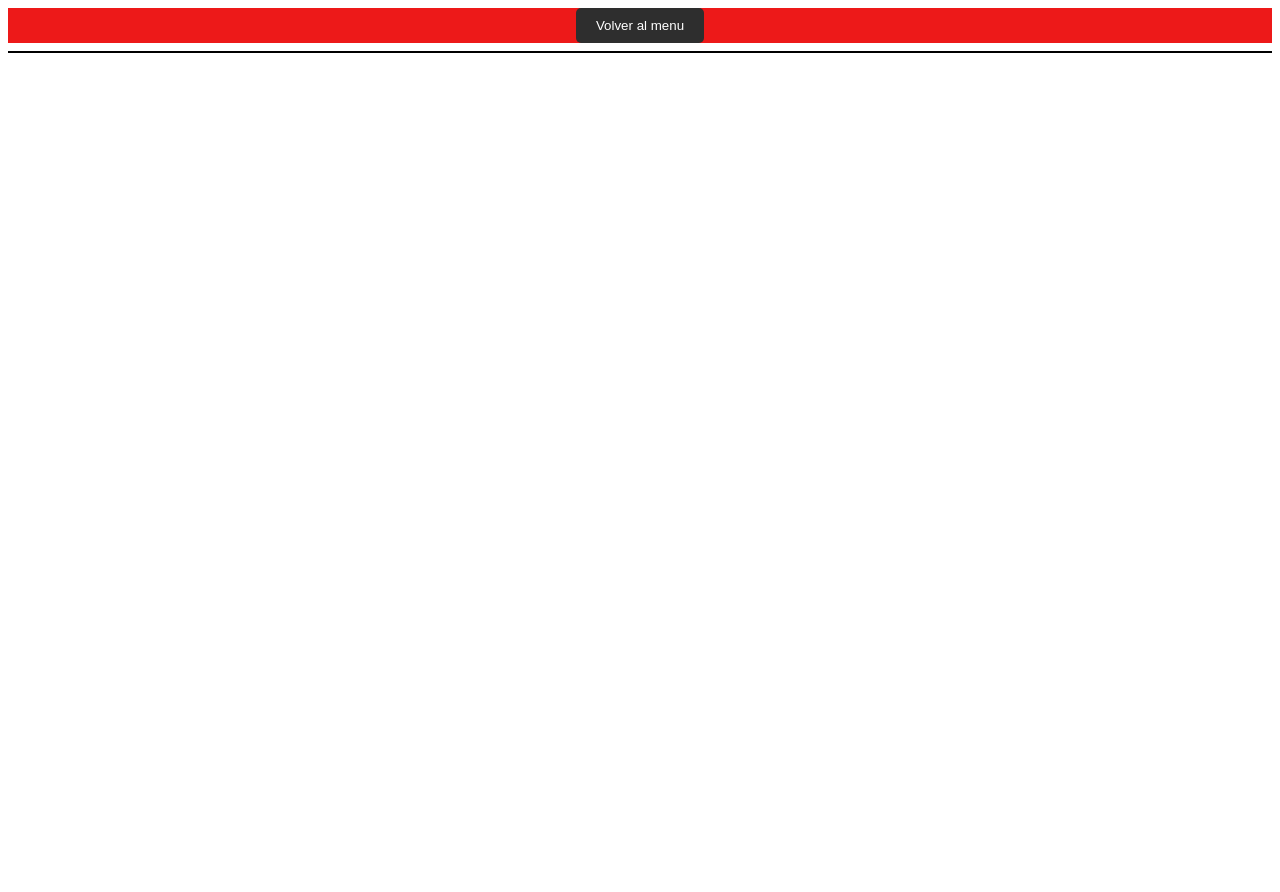
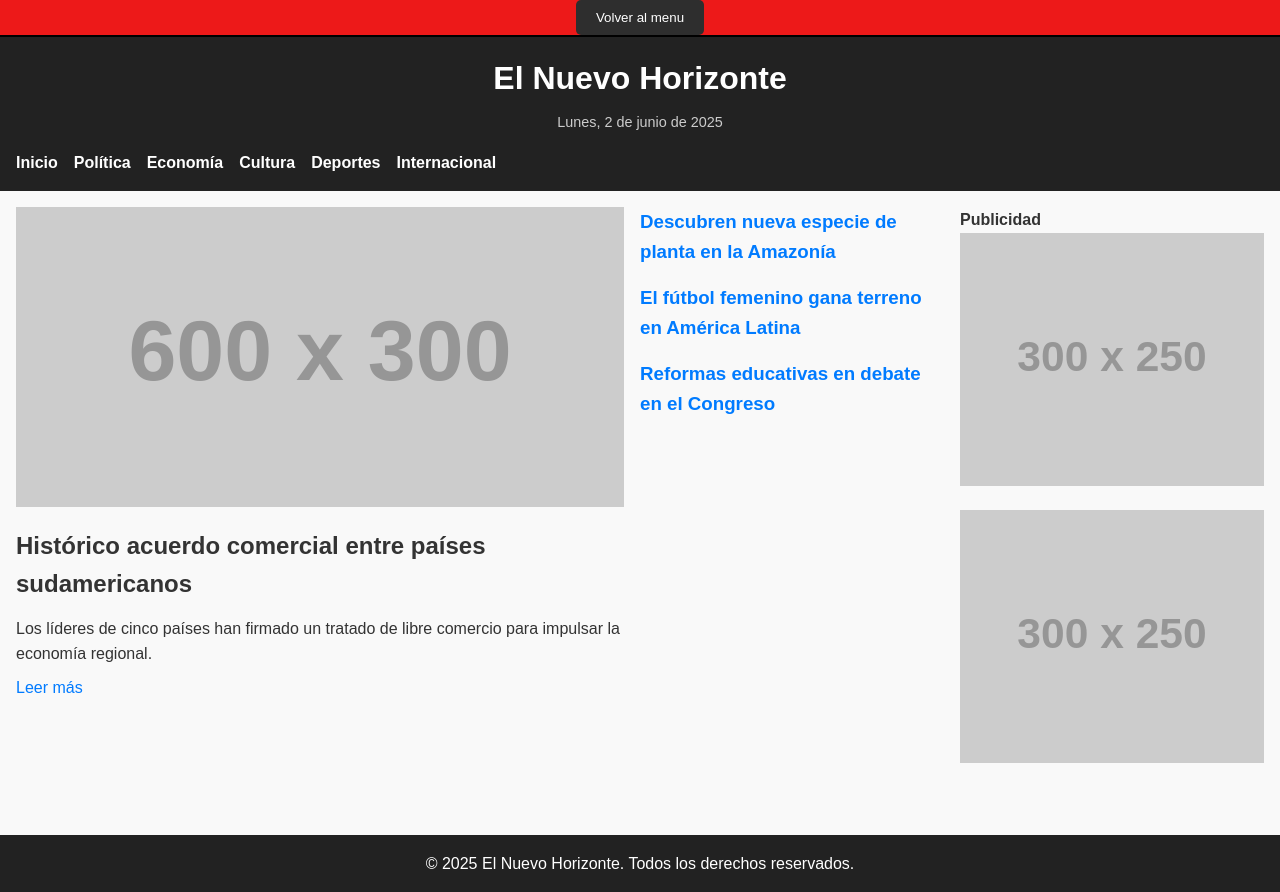
Before and after one commit to juanpd97/DAW-UAI, a plain HTML site: page clase 6/index.html in a window 1280 px wide. Before the commit the page ends 800 px from the top, so only its background shows below. Drawn offline with Linux system fonts and the light colour scheme; placeholder pictures from the web are drawn by us.

Commit message:
comenzando actividad clase 6

```diff
--- a/clase 6/index.html
+++ b/clase 6/index.html
@@ -4,6 +4,7 @@
     <meta charset="UTF-8">
     <meta name="viewport" content="width=device-width, initial-scale=1.0">
     <title>Clase 6</title>
+    <link rel="stylesheet" href="./style.css" />
 </head>
 <body>
         <div style="text-align: center; background-color: #ed1919;">
@@ -14,6 +15,56 @@
     <hr style="border: 1px solid black;">
     <!-- -------------------------------Comienzo de la actividad ------------------------------- -->
 
+      <header class="header">
+    <div class="logo">
+      <h1>El Nuevo Horizonte</h1>
+      <p class="date">Lunes, 2 de junio de 2025</p>
+    </div>
+    <nav class="nav">
+      <ul class="menu">
+        <li><a href="#">Inicio</a></li>
+        <li><a href="#">Política</a></li>
+        <li><a href="#">Economía</a></li>
+        <li><a href="#">Cultura</a></li>
+        <li><a href="#">Deportes</a></li>
+        <li><a href="#">Internacional</a></li>
+      </ul>
+      <div class="hamburger">☰</div>
+    </nav>
+  </header>
+
+  <main class="main-content">
+    <section class="principal">
+      <article class="noticia-principal">
+        <img src="https://via.placeholder.com/600x300" alt="Noticia Principal">
+        <h2>Histórico acuerdo comercial entre países sudamericanos</h2>
+        <p>Los líderes de cinco países han firmado un tratado de libre comercio para impulsar la economía regional.</p>
+        <a href="#">Leer más</a>
+      </article>
+    </section>
+
+    <section class="secundarias">
+      <article>
+        <h3><a href="#">Descubren nueva especie de planta en la Amazonía</a></h3>
+      </article>
+      <article>
+        <h3><a href="#">El fútbol femenino gana terreno en América Latina</a></h3>
+      </article>
+      <article>
+        <h3><a href="#">Reformas educativas en debate en el Congreso</a></h3>
+      </article>
+    </section>
+
+    <aside class="publicidad">
+      <h4>Publicidad</h4>
+      <img src="https://via.placeholder.com/300x250" alt="Publicidad 1">
+      <img src="https://via.placeholder.com/300x250" alt="Publicidad 2">
+    </aside>
+  </main>
+
+  <footer class="footer">
+    <p>&copy; 2025 El Nuevo Horizonte. Todos los derechos reservados.</p>
+  </footer>
 
 </body>
 </html>
--- /dev/null
+++ b/clase 6/style.css
@@ -0,0 +1,148 @@
+/* MOBILE FIRST */
+
+* {
+  box-sizing: border-box;
+  margin: 0;
+  padding: 0;
+}
+
+body {
+  font-family: Arial, sans-serif;
+  line-height: 1.6;
+  background-color: #f9f9f9;
+  color: #333;
+}
+
+.header {
+  background-color: #222;
+  color: white;
+  padding: 1em;
+  text-align: center;
+}
+
+.logo h1 {
+  margin-bottom: 0.2em;
+}
+
+.date {
+  font-size: 0.9em;
+  color: #ccc;
+}
+
+.nav {
+  display: flex;
+  justify-content: space-between;
+  align-items: center;
+  margin-top: 1em;
+}
+
+.menu {
+  display: none;
+  list-style: none;
+  flex-direction: row;
+  gap: 1em;
+}
+
+.menu li a {
+  color: white;
+  text-decoration: none;
+  font-weight: bold;
+}
+
+.hamburger {
+  font-size: 2em;
+  cursor: pointer;
+}
+
+.main-content {
+  display: flex;
+  flex-direction: column;
+  padding: 1em;
+}
+
+.noticia-principal img {
+  width: 100%;
+  height: auto;
+}
+
+.noticia-principal h2 {
+  margin: 0.5em 0;
+}
+
+.noticia-principal p {
+  margin-bottom: 0.5em;
+}
+
+.noticia-principal a {
+  color: #007BFF;
+  text-decoration: none;
+}
+
+.secundarias {
+  margin-top: 2em;
+}
+
+.secundarias article {
+  margin-bottom: 1em;
+}
+
+.secundarias a {
+  color: #007BFF;
+  text-decoration: none;
+}
+
+.publicidad {
+  margin-top: 2em;
+}
+
+.publicidad img {
+  width: 100%;
+  margin-bottom: 1em;
+}
+
+.footer {
+  text-align: center;
+  padding: 1em;
+  background-color: #222;
+  color: white;
+  margin-top: 2em;
+}
+
+/* DESKTOP - MEDIA QUERY */
+
+@media (min-width: 768px) {
+  .menu {
+    display: flex;
+  }
+
+  .hamburger {
+    display: none;
+  }
+
+  .main-content {
+    flex-direction: row;
+    justify-content: space-between;
+    gap: 1em;
+  }
+
+  .principal {
+    flex: 2;
+  }
+
+  .secundarias {
+    flex: 1;
+  }
+
+  .publicidad {
+    flex: 1;
+  }
+
+  .main-content > * {
+    margin-top: 0;
+  }
+
+  .noticia-principal img {
+    max-height: 300px;
+    object-fit: cover;
+  }
+}
```
